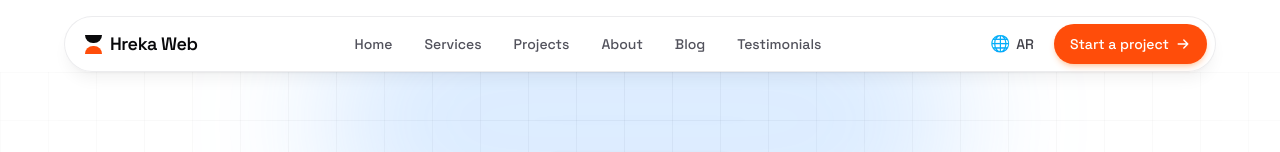
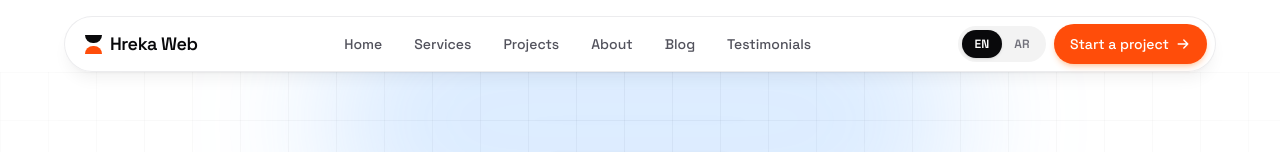
Before and after one commit to hamotech22/hrekaWeb, a React (Vite) app: page / in a window 1280 px wide. Shown: the top 152 px of the page. Built offline with nearby package versions, Linux system fonts and the light colour scheme; data requests are answered from the project's data file.

Commit message:
change language icon

```diff
--- a/src/components/navbar/Navbar.jsx
+++ b/src/components/navbar/Navbar.jsx
@@ -51,7 +51,7 @@ export default function Navbar() {
           {/* Actions */}
           <div className="flex items-center gap-2">
             {/* Language button */}
-            <button
+            {/* <button
               type="button"
               onClick={() => setLang(lang === "en" ? "ar" : "en")}
               aria-label={t.nav.changeLanguage}
@@ -59,7 +59,30 @@ export default function Navbar() {
             >
               <span className="text-base">🌐</span>
               {lang === "en" ? "AR" : "EN"}
-            </button>
+            </button> */}
+
+
+            <button
+  type="button"
+  dir="ltr"
+  onClick={() => setLang(lang === "en" ? "ar" : "en")}
+  aria-label={t.nav.changeLanguage}
+  className="relative grid h-9 w-22 grid-cols-2 items-center rounded-full bg-zinc-900/5 p-1 text-xs font-semibold focus-visible:outline-2 focus-visible:outline-offset-2 focus-visible:outline-[#FF4D0A]"
+>
+  <span
+    aria-hidden="true"
+    className={`absolute inset-y-1 start-1 w-[calc(50%-4px)] rounded-full bg-zinc-950 shadow-sm transition-transform duration-300 ease-out ${
+      lang === "ar" ? "translate-x-full" : ""
+    }`}
+  />
+  <span className={`relative z-10 text-center transition-colors duration-300 ${lang === "en" ? "text-white" : "text-zinc-500"}`}>
+    EN
+  </span>
+  <span className={`relative z-10 text-center transition-colors duration-300 ${lang === "ar" ? "text-white" : "text-zinc-500"}`}>
+    AR
+  </span>
+</button>
+
 
             <Link
               to="/contact"
--- a/src/locales/texts.js
+++ b/src/locales/texts.js
@@ -159,7 +159,7 @@ const texts = {
       testimonials: "آراء العملاء",
       contact: "تواصل معنا",
       cta: "ابدأ مشروعك",
-      logo: "هريكا ويب",
+      logo: " اسامه",
       changeLanguage: "تغيير اللغة",
       openMenu: "فتح القائمة",
       closeMenu: "إغلاق القائمة",
```
